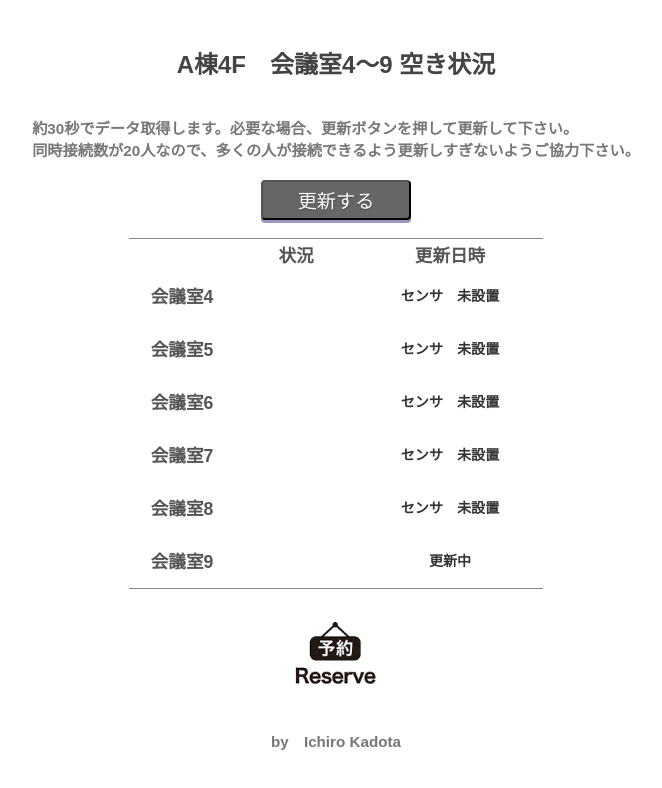
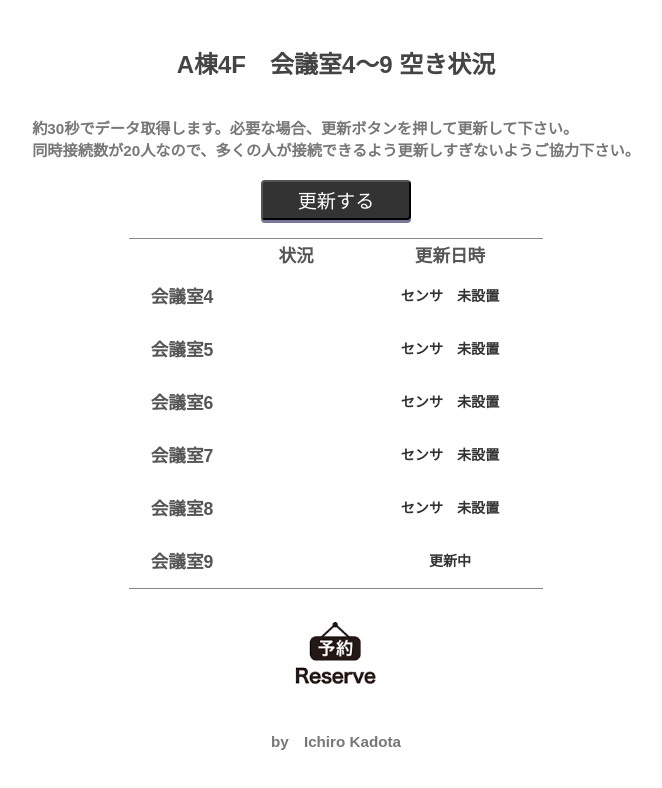
Before and after one commit to A4Fmeetingroom/A4Fmeetingroom.github.io, a plain HTML site: page index.html in a window 1280 px wide. Shown: the whole page, without its empty margins (304-966 px from the left). Drawn offline with Linux system fonts and the light colour scheme; a script that the page names is missing.

Commit message:
transition

```diff
--- a/style.css
+++ b/style.css
@@ -73,17 +73,17 @@
   outline: none;
 
   position: relative;
-  background-color: #666666;
+  background-color: #333333;
   border-radius: 4px;
   color: #fff;
   line-height: 38px;
 
-  box-shadow: 0 3px 0 #9999bb;
-  text-shadow: 0 1px 1px rgba(0, 0, 0, .3);
+  box-shadow: 0 3px 0 #777799;
+  /*text-shadow: 0 1px 1px rgba(0, 0, 0, .3);  */
 }
 .button1:hover {
-  background-color: #333333;
-  box-shadow: 0 3px 0 #777799;
+  background-color: #666666;
+  box-shadow: 0 3px 0 #9999bb;
 }
 .button1:active {
   top: 3px;
```
